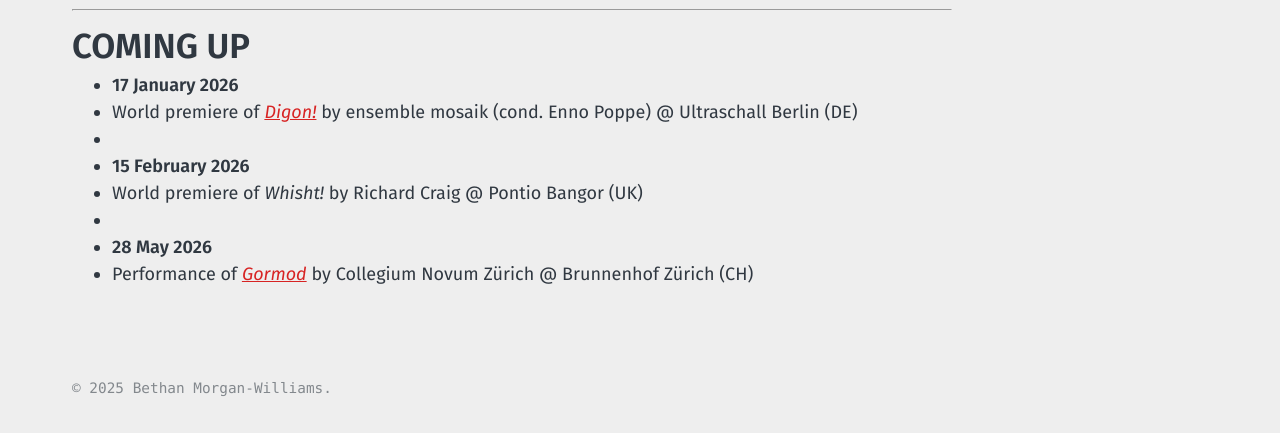
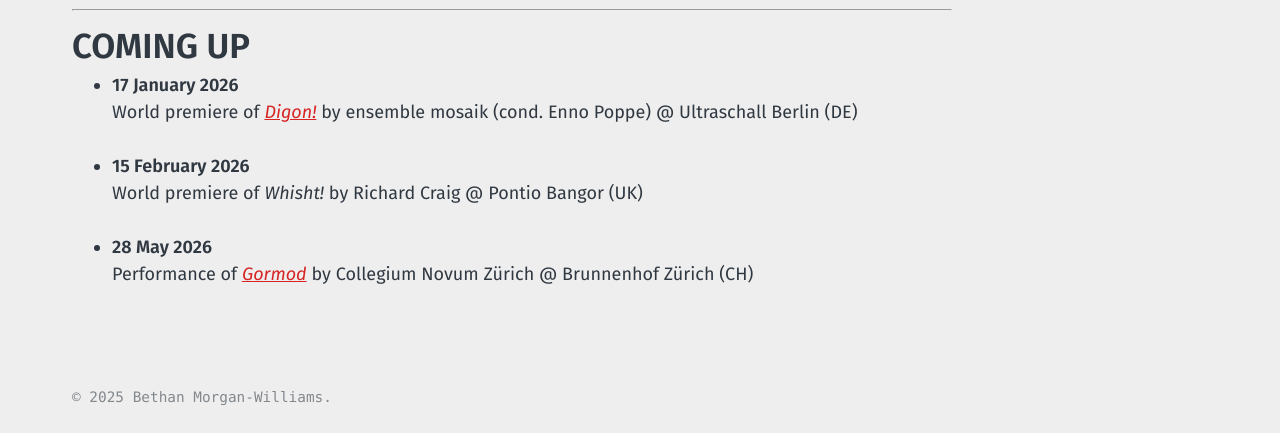
Before and after one commit to morganwilliamsb/website, a Jekyll site: the page built from index.md, in a window 1280 px wide. Shown: the part 1837-2270 px from the top of the page. Built offline with Jekyll 4.4.1, drawn with Linux system fonts in a browser that asks for light colours.

```diff
--- a/index.md
+++ b/index.md
@@ -19,10 +19,10 @@ Current collaborators are Richard Craig (flute) and Lucy Humphris (double-bell t
 ## COMING UP
 
 - **17 January 2026**
-- World premiere of [_Digon!_](https://ultraschallberlin.de/konzert/2026-01-17_ensemble-mosaik-poppe/) by ensemble mosaik (cond. Enno Poppe) @ Ultraschall Berlin (DE)
--
+  World premiere of [_Digon!_](https://ultraschallberlin.de/konzert/2026-01-17_ensemble-mosaik-poppe/) by ensemble mosaik (cond. Enno Poppe) @ Ultraschall Berlin (DE)
+
 - **15 February 2026**
-- World premiere of _Whisht!_ by Richard Craig @ Pontio Bangor (UK)
--
+  World premiere of _Whisht!_ by Richard Craig @ Pontio Bangor (UK)
+
 - **28 May 2026**
-- Performance of [_Gormod_](https://cnz.ch/ausschweifen) by Collegium Novum Zürich @ Brunnenhof Zürich (CH)
+  Performance of [_Gormod_](https://cnz.ch/ausschweifen) by Collegium Novum Zürich @ Brunnenhof Zürich (CH)
```
